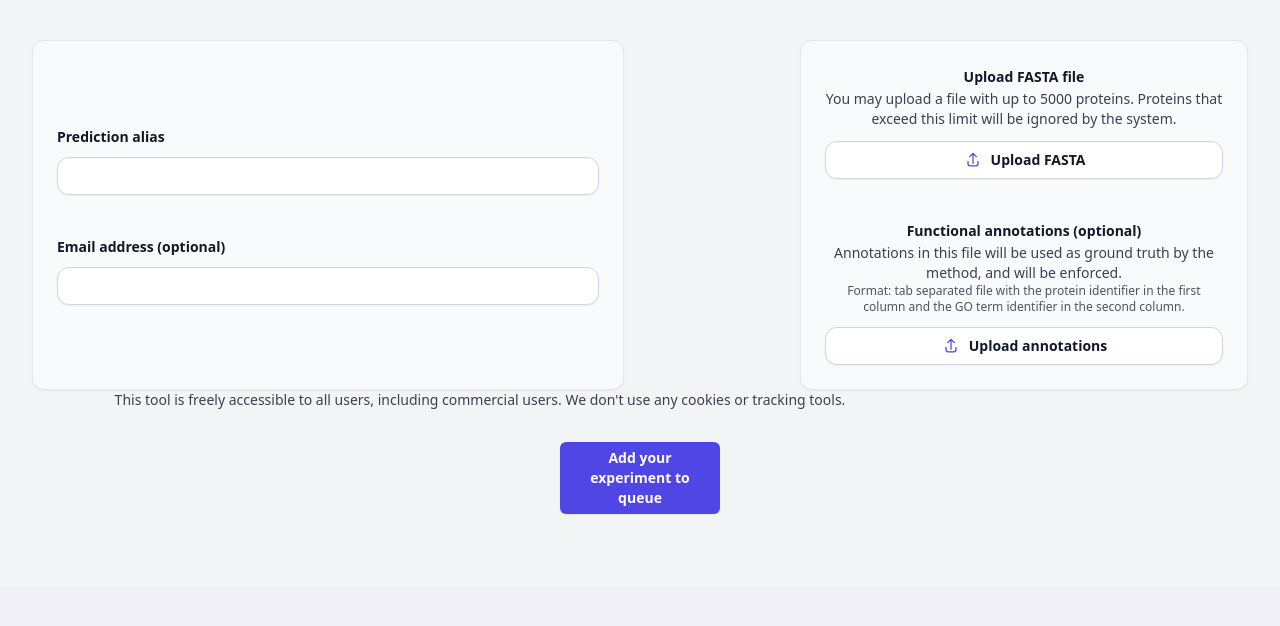
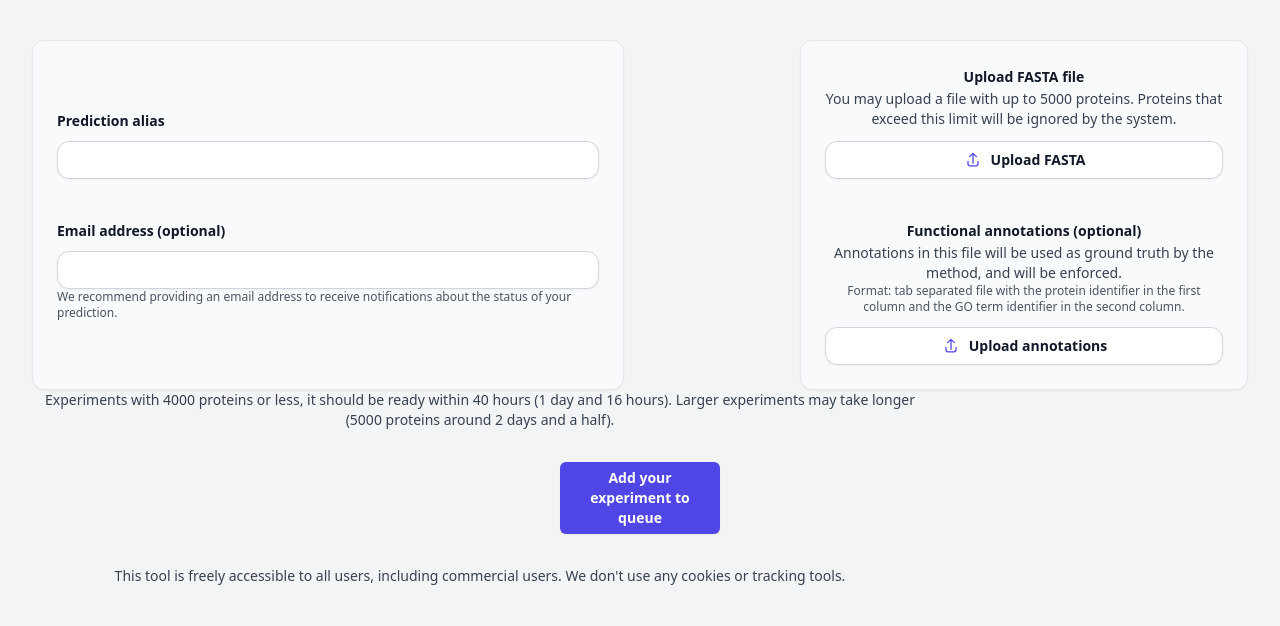
Before and after one commit to paccanarolab/s2f-web, a Python web app: template frontend/base/jinja2/base/home.html in a window 1280 px wide. Shown: the part 320-946 px from the top of the page. Before the commit the page ends 834 px from the top, so only its background shows below. Run offline with Jinja, Linux system fonts and the light colour scheme; the template is opened without the code that fills it, so the values that code supplies are empty; style sheets or scripts are compiled from the project's sources.

Commit message:
Add message at the end to the home page

```diff
--- a/frontend/base/jinja2/base/home.html
+++ b/frontend/base/jinja2/base/home.html
@@ -81,6 +81,7 @@
                 <div class="mt-2">
                     <input id="email" name="email" type="email" autocomplete="email"
                            class="block w-full rounded-xl border border-gray-300 px-4 py-2 text-gray-900 shadow-sm focus:border-indigo-500 focus:outline-none focus:ring-1 focus:ring-indigo-500 sm:text-sm">
+                    <p class="text-xs text-gray-600">We recommend providing an email address to receive notifications about the status of your prediction.</p>
                 </div>
             </div>
         </div>
@@ -119,8 +120,9 @@
 
     <div class="w-full text-center">
         <p class="max-w-4xl text-center text-sm text-gray-700">
-            This tool is freely accessible to all users, including commercial users. We don't use any cookies or tracking tools.
+            Experiments with 4000 proteins or less, it should be ready within 40 hours (1 day and 16 hours). Larger experiments may take longer (5000 proteins around 2 days and a half).
         </p>
+
         <button
             type="submit"
             class="rounded-md
@@ -138,6 +140,9 @@
                 focus-visible:outline-indigo-600">
             Add your experiment to queue
         </button>
+        <p class="max-w-4xl text-center text-sm text-gray-700">
+            This tool is freely accessible to all users, including commercial users. We don't use any cookies or tracking tools.
+        </p>
     </div>
 </form>
 
```
